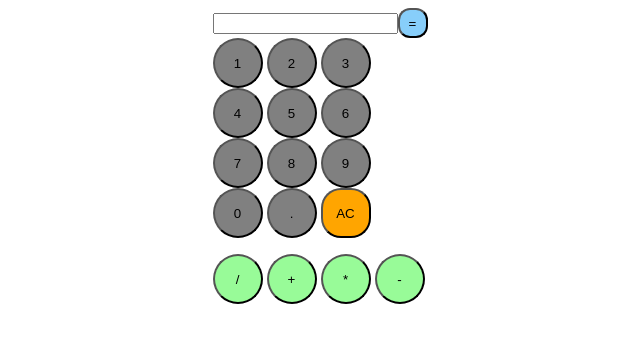
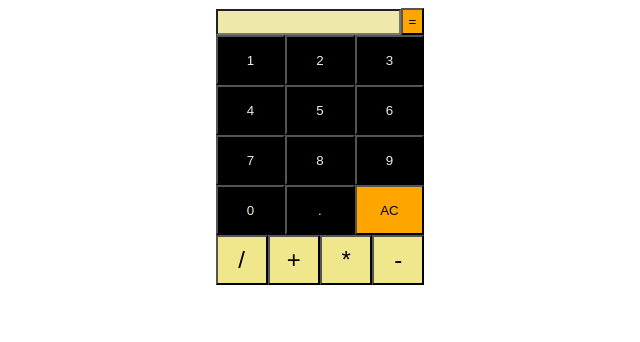
Before and after one commit to matan-ysayas/swich-case-calculator, a plain HTML site: page index.html in a window 1280 px wide. Shown: the whole page, without its empty margins (320-960 px from the left). Drawn offline with Linux system fonts and the light colour scheme.

Commit message:
style fix

```diff
--- a/index.html
+++ b/index.html
@@ -12,28 +12,36 @@
     <main>
       <div id="continer">
         <input id="input" type="numbers"><button id="eq">=</button>
-         <br>
+
+         <article id="firstLine">
         <button class="numbers">1</button>
         <button class="numbers">2</button>
         <button class="numbers">3</button>
-        <br>
+      </article>
+
+        <article id="secondLine">
         <button class="numbers">4</button>
         <button class="numbers">5</button>
         <button class="numbers">6</button>
-       <br>
+      </article>
 
+       <article id="thirdLine">
         <button class="numbers">7</button>
         <button class="numbers">8</button>
         <button class="numbers">9</button>
+      </article>
 
-        <br>
+        <article id="fourthLine">
         <button class="numbers">0</button>
         <button class="numbers">.</button>
         <button id="Ac">AC</button><p>
+        </article>
+        <article id="operatorsLine">
         <button class="operator">/</button>
         <button class="operator">+</button>
         <button class="operator">*</button>
         <button class="operator">-</button>
+      </article>
         <br>
 
 
--- a/style.css
+++ b/style.css
@@ -1,43 +1,91 @@
-main{
+main {
   display: flex;
   justify-content: center;
-    justify-content: center;
+
 }
-#continer{
+#continer {
   align-items: center;
   justify-content: center;
-
-
-
-
+  font-family: Cambria, Cochin, Georgia, Times, 'Times New Roman', serif;
 }
 
-.numbers{
-    width: 50PX;
-    height: 50PX;
-    border-radius: 60%;
-    background-color:grey
-
-
+#input{
+    background-color: palegoldenrod;
+    color: black;
+    height: 20px;
 }
-.operator{
-    width: 50PX;
-    height: 50PX;
-    border-radius: 50%;
-    background-color: palegreen;
+.numbers {
+  background-color: black;
+  color: antiquewhite;
 }
-#Ac{
-    width: 50PX;
-    height: 50PX;
-    border-radius: 40%;
-    background-color: orange;
-
+.operator {
+    background-color:khaki;
+    color: black;
+    font-size: x-large;
+}
+#Ac {
+  background-color:orange;
 }
 
-#eq{
-    width: 30PX;
-    height: 30PX;
-    border-radius: 40%;
-    background-color: lightskyblue;
+#eq {
+  background-color: orange;
+  height: 27px
+}
 
+#firstLine {
+  width: 100%;
+  display: flex;
 }
+
+#firstLine button {
+  width: 33.3%;
+  height: 50px;
+}
+
+#secondLine {
+  width: 100%;
+  display: flex;
+}
+
+#secondLine button {
+  width: 33.3%;
+  height: 50px;
+}
+
+#thirdLine {
+  width: 100%;
+  display: flex;
+}
+#thirdLine button {
+  width: 33.3%;
+  height: 50px;
+}
+
+#fourthLine {
+  width: 100%;
+  display: flex;
+}
+
+#fourthLine button {
+  width: 33.3%;
+  height: 50px;
+}
+
+#operatorsLine {
+  width: 100%;
+  display: flex;
+}
+#operatorsLine button {
+  width: 25%;
+  height: 50px;
+}
+
+.numbers:hover{
+    background-color:orange;
+    color: black;
+}
+
+.operator:hover{
+    background-color:rgba(7, 7, 7, 0.521);
+    color: white;
+}
```
Lines whose indentation alone changed are shown as unchanged.
